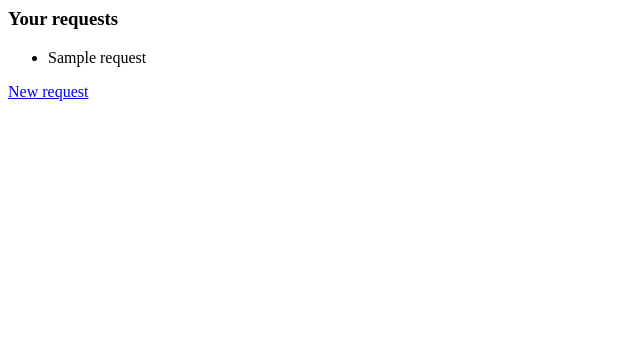
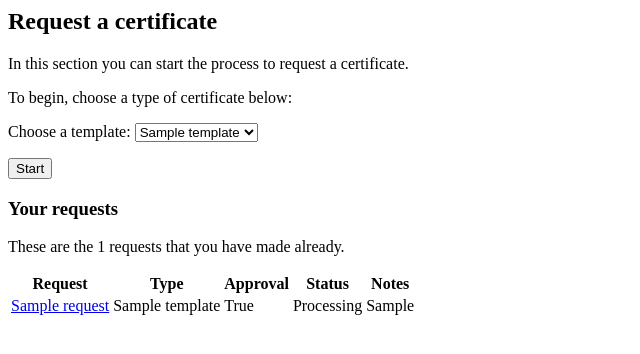
Before and after one commit to jesusfer/webca, a Django app: page /req/ in a window 1280 px wide. Shown: the top 354 px of the page, without its empty margins (0-640 px from the left). Run offline with Django 3.2, Linux system fonts and the light colour scheme; a user stored in the database is signed in; tables that the repository leaves empty hold one stand-in row (values such as "Sample post"); parts of the project's set-up code (start-up, migrations or seed data) failed here and were passed over.

Commit message:
Updated the request process with steps, updated forms and validations

```diff
--- a/webca/webca/web/fields.py
+++ b/webca/webca/web/fields.py
@@ -214,11 +214,11 @@ class SubjectAltNameCertificateField(forms.MultipleChoiceField):
             split = san_name.split(':')
             if len(split) != 2:
                 raise forms.ValidationError(
-                    'Invalid value for SAN: %(san)s',
+                    'Invalid value: %(san)s',
                     code='invalid-san',
                     params={'san': san_name}
                 )
-            prefix,name = split
+            prefix, name = split
             if prefix not in self.san_prefixes:
                 raise forms.ValidationError(
                     'Invalid prefix: %(prefix)s',
--- a/webca/webca/web/forms.py
+++ b/webca/webca/web/forms.py
@@ -2,7 +2,7 @@ from django import forms
 
 from webca.web.fields import SubjectAltNameCertificateField
 from webca.web.models import Template
-from webca.web.validators import valid_pem_csr
+from webca.web.validators import valid_pem_csr, validate_csr_bits
 
 NAME_DICT = {
     'country': 'C',
@@ -15,11 +15,39 @@ NAME_DICT = {
 }
 
 
+class TemplateSelectorForm(forms.Form):
+    template = forms.ChoiceField(
+        label='Choose a template',
+    )
+
+    def __init__(self, *args, **kwargs):
+        """Pass template_choices to limit the choices in the template selector."""
+        template_choices = kwargs.pop('template_choices', None)
+        super().__init__(*args, **kwargs)
+        self.fields['template'].choices = Template.get_form_choices(
+            template_choices)
+        # self.fields['template'] = forms.ChoiceField(
+        #     choices=templates,
+        #     label='Choose a template',
+        # )
+
+
 class RequestNewForm(forms.Form):
+    """
+    Form used to create a certificate request.
+
+    Arguments:
+        template_choices: list of Template
+        template: Template chosen by the user
+        san_current: filled in SAN names
+    """
+    template = forms.ChoiceField(
+        label='Template',
+    )
     country = forms.CharField(
         max_length=2,
         required=False,
-        label='Country',
+        label='Country (2 letters)',
     )
     state = forms.CharField(
         max_length=50,
@@ -57,28 +85,36 @@ class RequestNewForm(forms.Form):
         validators=[valid_pem_csr],
     )
 
-    def __init__(self, *args, **kwargs):
-        """Pass template_choices to limit the choices in the template selector."""
-        template_choices = kwargs.pop('template_choices', None)
-        san_type = kwargs.pop('san_type', None)
-        san_prefixes = kwargs.pop('san_prefixes', None)
-        san_current = kwargs.pop('san_current', None)
+    def __init__(self, template, template_choices=None, san_current=None, *args, **kwargs):
         super().__init__(*args, **kwargs)
+        self.template_obj = template
+
         # if the form is built with some templates, we only show those
         if template_choices:
             templates = Template.get_form_choices(template_choices)
         else:
             templates = Template.get_form_choices()
-        # Add it here so that we can use dynamic choices
-        self.fields['template'] = forms.ChoiceField(
-            choices=templates,
-            label='Choose a template',
-        )
-        if san_type == Template.SAN_SHOWN:
+        self.fields['template'].choices = templates
+
+        if self.template_obj.san_type == Template.SAN_SHOWN:
             self.fields['san'] = SubjectAltNameCertificateField(
-                san_prefixes=san_prefixes,
+                san_prefixes=self.template_obj.allowed_san,
                 san_current=san_current,
+                label='Subject Alternative Names',
+                required=False,
             )
+
+        if self.template_obj.required_subject == Template.SUBJECT_CN:
+            self.fields['cn'].required = True
+        elif self.template_obj.required_subject == Template.SUBJECT_EMAIL:
+            self.fields['email'].required = True
+        elif self.template_obj.required_subject == Template.SUBJECT_DN:
+            self.fields['country'].required = True
+            self.fields['state'].required = True
+            self.fields['locality'].required = True
+            self.fields['org'].required = True
+            self.fields['ou'].required = True
+            self.fields['cn'].required = True
 
     def get_subject(self):
         """Return the subject in OpenSSL string format."""
@@ -90,3 +126,23 @@ class RequestNewForm(forms.Form):
                     value += '%s=%s/' % (NAME_DICT[component], data[component])
             return value
         return ''
+
+    def clean(self):
+        cleaned_data = super().clean()
+        # TODO: logic for subject names missing
+        if self.template_obj.required_subject == Template.SUBJECT_DN_PARTIAL:
+            # At least common name or e-mail should be set
+            print(cleaned_data.keys())
+            if not cleaned_data['cn'] and not cleaned_data['email']:
+                # self.add_error('cn', 'This field is required')
+                # self.add_error('email', 'This field is required')
+                raise forms.ValidationError(
+                    'Either Common Name or E-Mail are required',
+                    code='invalid-dn',
+                )
+        return cleaned_data
+
+    def clean_csr(self):
+        text = self.cleaned_data['csr']
+        validate_csr_bits(text, self.template_obj.min_bits)
+        return text
--- a/webca/webca/web/models.py
+++ b/webca/webca/web/models.py
@@ -129,6 +129,10 @@ class Request(models.Model):
     def get_csr(self):
         """Return the request as a OpenSSL.crypto.X509Req object."""
         return crypto.load_certificate_request(crypto.FILETYPE_PEM, self.csr)
+
+    @property
+    def status_text(self):
+        return [y for x, y in Request.STATUS if x == self.status][0]
 
 
 class Certificate(models.Model):
--- /dev/null
+++ b/webca/webca/web/templates/webca/web/requests/error.html
@@ -0,0 +1,4 @@
+<h3>There was an error</h3>
+<p>{{ error }}</p>
+<p>You need to start the process from the welcome page.</p>
+<p><a href="{% url 'req:index' %}">Go back</a></p>
--- a/webca/webca/web/templates/webca/web/requests/index.html
+++ b/webca/webca/web/templates/webca/web/requests/index.html
@@ -1,14 +1,37 @@
+<h2>Request a certificate</h2>
+<p>In this section you can start the process to request a certificate.</p>
+<p>To begin, choose a type of certificate below:</p>
+{% if templates_form %}
+<form action="{% url 'req:new' %}" method="post">
+    {% csrf_token %} {{ templates_form.as_p }}
+    <input type="submit" value="Start" />
+</form>
+{% else %}
+<p>Sorry, you cannot request any certificate yet.</p>
+{% endif %}
 {% if request_list %}
 <h3>Your requests</h3>
-<ul>
+<p>These are the {{ request_list|length }} requests that you have made already.</p>
+<table>
+    <tr>
+        <th>Request</th>
+        <th>Type</th>
+        <th>Approval</th>
+        <th>Status</th>
+        <th>Notes</th>
+    </tr>
     {% for req in request_list %}
-    <li>{{ req }}</li>
+    <tr>
+        <td>
+            <a target="blank" href="{% url 'req:view_cert' req.id %}">{{ req }}</a>
+        </td>
+        <td>{{ req.template.name }}</td>
+        <td>{{ req.approved }}</td>
+        <td>{{ req.status_text }}</td>
+        <td>{{ req.reject_reason }}</td>
+    </tr>
     {% endfor %}
-</ul>
+</table>
 {% else %}
 <p>You haven't made any requests yet</p>
 {% endif %}
-
-<p>
-    <a href="{% url 'req:request_new' %}">New request</a>
-</p>
--- /dev/null
+++ b/webca/webca/web/templates/webca/web/requests/ok.html
@@ -0,0 +1,2 @@
+<p>Your request has been successfully submitted.</p>
+<p><a href="{% url 'req:index' %}">Go back to my requests</a></p>
--- /dev/null
+++ b/webca/webca/web/templates/webca/web/requests/referer.html
@@ -0,0 +1,2 @@
+<p>Please, don't use the Back button on the browser to go back to request pages.</p>
+<p><a href="{% url 'req:index' %}">Go back to my requests</a></p>
--- a/webca/webca/web/urls.py
+++ b/webca/webca/web/urls.py
@@ -1,9 +1,12 @@
 from django.urls import path
 
-from webca.web.views import *
+from webca.web.views import requests
 
 app_name = 'req'
 urlpatterns = [
-    path('', RequestView.as_view(), name='request_index'),
-    path('new/', RequestNewView.as_view(), name='request_new'),
+    path('', requests.IndexView.as_view(), name='index'),
+    path('view/<int:request_id>/', requests.view_certificate, name='view_cert'),
+    path('new/', requests.NewView.as_view(), name='new'),
+    path('submit/', requests.SubmitView.as_view(), name='submit'),
+    path('ok/', requests.request_confirmation, name='ok'),
 ]
--- a/webca/webca/web/views.py
+++ /dev/null
@@ -1,77 +0,0 @@
-from django.core.exceptions import ValidationError
-from django.http import HttpResponse, HttpResponseRedirect
-from django.shortcuts import render
-from django.template import loader
-from django.views import View
-
-from webca.web.forms import RequestNewForm
-from webca.web.models import Request, Template
-
-
-class RequestView(View):
-    def get(self, request, *args, **kwargs):
-        request_list = Request.objects.filter(user=request.user)
-        context = {
-            'request_list': request_list,
-        }
-        return render(request, 'webca/web/requests/index.html', context)
-
-
-class RequestNewView(View):
-    form_class = RequestNewForm
-    initial = {}
-
-    def get(self, request, *args, **kwargs):
-        """GET method."""
-        context = {}
-        if request.user.templates:
-            san_prefixes = request.user.templates[0].allowed_san
-            san_type = request.user.templates[0].san_type
-            form = self.form_class(
-                template_choices=request.user.templates,
-                initial=self.initial,
-                san_type=san_type,
-                san_prefixes=san_prefixes,
-            )
-            context['form'] = form
-
-        return render(request, 'webca/web/requests/new.html', context)
-
-    def post(self, request, *args, **kwargs):
-        """POST method."""
-        # TODO: change this when the time comes
-        san_prefixes = request.user.templates[0].allowed_san
-        san_type = request.user.templates[0].san_type
-        san_current = []
-        if request.POST.getlist('san'):
-            san_current = request.POST.getlist('san')
-        form = self.form_class(
-            request.POST,
-            san_type=san_type,
-            san_prefixes=san_prefixes,
-            san_current=san_current,
-        )
-        if form.is_valid():
-            data = form.cleaned_data
-            new_req = Request()
-            new_req.user = request.user
-            new_req.subject = form.get_subject()
-            new_req.csr = data['csr']
-            template = Template.objects.get(pk=data['template'])
-            if template not in request.user.templates:
-                raise ValidationError(
-                    'Not a valid template',
-                    code='invalid-template',
-                )
-            new_req.template = template
-            if template.auto_sign:
-                new_req.approved = True
-            new_req.save()
-            return HttpResponseRedirect('/req/')
-        else:
-            context = {
-                'form': form
-            }
-            return render(request, 'webca/web/requests/new.html', context)
-        return HttpResponseRedirect('/req/')
-        # return render(request, self.template_name, {'form': form})
--- /dev/null
+++ b/webca/webca/web/views/requests.py
@@ -0,0 +1,161 @@
+from urllib.parse import urlparse
+
+from django import http
+from django.core.exceptions import ValidationError
+from django.db.models import Q
+from django.shortcuts import render
+from django.template import loader
+from django.urls import reverse
+from django.views import View
+
+from webca.crypto.utils import export_certificate, export_csr
+from webca.web.forms import RequestNewForm, TemplateSelectorForm
+from webca.web.models import Certificate, Request, Template
+
+
+def is_referrer_ok(request, allowed):
+    """Check if the referer is an allowed URL."""
+    if 'HTTP_REFERER' in request.META.keys():
+        ref = request.META['HTTP_REFERER']
+        ref_path = urlparse(ref)[2]
+        if ref_path != allowed:
+            return False
+    return True
+
+
+def view_certificate(request, request_id):
+    """
+    Displays a certificate as text or the CSR if there is no certificate issued.
+    """
+    try:
+        request = Request.objects.get(
+            Q(pk=request_id),
+            Q(user=request.user),
+        )
+    except Request.DoesNotExist:
+        return http.HttpResponseNotFound('Cannot find the request')
+    try:
+        content = export_certificate(
+            request.certificate.get_certificate(), text=True)
+    except Certificate.DoesNotExist:
+        content = export_csr(request.get_csr(), text=True)
+
+    return http.HttpResponse(content, content_type='text/plain')
+
+
+class IndexView(View):
+    """Index view for the requests section."""
+    form_class = TemplateSelectorForm
+
+    def get(self, request, *args, **kwargs):
+        """Display welcome page."""
+        request_list = Request.objects.filter(user=request.user)
+        context = {
+            'request_list': request_list,
+            'templates_form': self.form_class(
+                template_choices=request.user.templates
+            )
+        }
+        return render(request, 'webca/web/requests/index.html', context)
+
+
+class NewView(View):
+    """Create a request for a certificate using a template."""
+
+    def get(self, request, *args, **kwargs):
+        """GET is not a correct verb."""
+        context = {
+            'error': "You can't access this page like this."
+        }
+        return render(request, 'webca/web/requests/error.html', context)
+
+    def post(self, request, *args, **kwargs):
+        """Start a new request for a given template."""
+        previous = reverse('req:index')
+        if not is_referrer_ok(request, previous):
+            return render(request, 'webca/web/requests/referer.html', {})
+        template_form = TemplateSelectorForm(
+            request.POST,
+            template_choices=request.user.templates,
+        )
+        if not template_form.is_valid():
+            return http.HttpResponseBadRequest()
+        template_id = int(template_form.cleaned_data['template'])
+        template = [x for x in request.user.templates if x.id == template_id][0]
+
+        initial = {
+            'template': template_id
+        }
+
+        request_form = RequestNewForm(
+            template=template,
+            initial=initial
+        )
+
+        context = {
+            'DN': Template.SUBJECT_DN,
+            'CN': Template.SUBJECT_CN,
+            'DN_PARTIAL': Template.SUBJECT_DN_PARTIAL,
+            'EMAIL': Template.SUBJECT_EMAIL,
+            'form': request_form,
+        }
+        return render(request, 'webca/web/requests/new.html', context)
+
+
+class SubmitView(View):
+    """Process a request submission."""
+
+    def post(self, request, *args, **kwargs):
+        """POST method."""
+        previous = reverse('req:new')
+        if not is_referrer_ok(request, previous):
+            return render(request, 'webca/web/requests/referer.html', {})
+        template_id = int(request.POST.get('template'))
+        template = [x for x in request.user.templates if x.id == template_id][0]
+        san_current = []
+        if request.POST.getlist('san'):
+            san_current = request.POST.getlist('san')
+        form = RequestNewForm(
+            data=request.POST,
+            template_choices=request.user.templates,
+            template=template,
+            san_current=san_current,
+        )
+        if form.is_valid():
+            data = form.cleaned_data
+            new_req = Request()
+            new_req.user = request.user
+            new_req.subject = form.get_subject()
+            new_req.csr = data['csr']
+            template = Template.objects.get(pk=data['template'])
+            if template not in request.user.templates:
+                raise ValidationError(
+                    'Not a valid template',
+                    code='invalid-template',
+                )
+            new_req.template = template
+            if template.auto_sign:
+                new_req.approved = True
+            new_req.save()
+        else:
+            context = {
+                'DN': Template.SUBJECT_DN,
+                'CN': Template.SUBJECT_CN,
+                'DN_PARTIAL': Template.SUBJECT_DN_PARTIAL,
+                'EMAIL': Template.SUBJECT_EMAIL,
+                'form': form,
+            }
+            return render(request, 'webca/web/requests/new.html', context)
+        # TODO: for now a static confirmation page should be ok
+        return http.HttpResponseRedirect('/req/ok')
+
+
+def request_confirmation(request):
+    """
+    Confirmation that a request has been successfully created.
+    """
+    previous = reverse('req:new')
+    if not is_referrer_ok(request, previous):
+        return render(request, 'webca/web/requests/referer.html', {})
+    context = {}
+    return render(request, 'webca/web/requests/ok.html', context)
```
Also changed, not shown: webca/webca/crypto/utils.py (+13 -3 lines), webca/webca/web/templates/webca/web/requests/new.html (+65 -5 lines), webca/webca/web/templatetags/webca.py (added, +14 -0 lines), webca/webca/web/validators.py (+13 -0 lines), webca/webca/web/templatetags/__init__.py (added), webca/webca/web/views/__init__.py (added).
